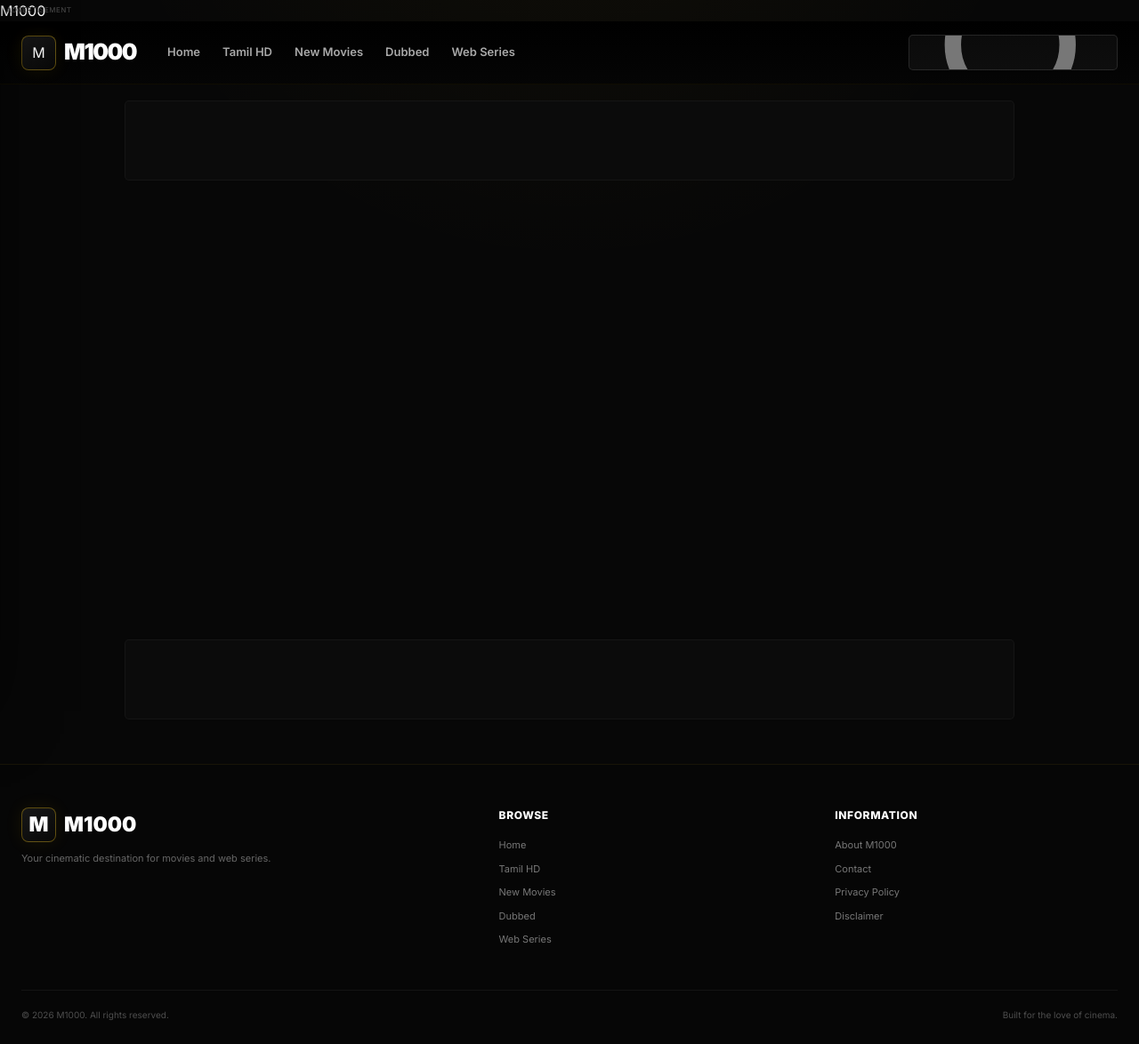
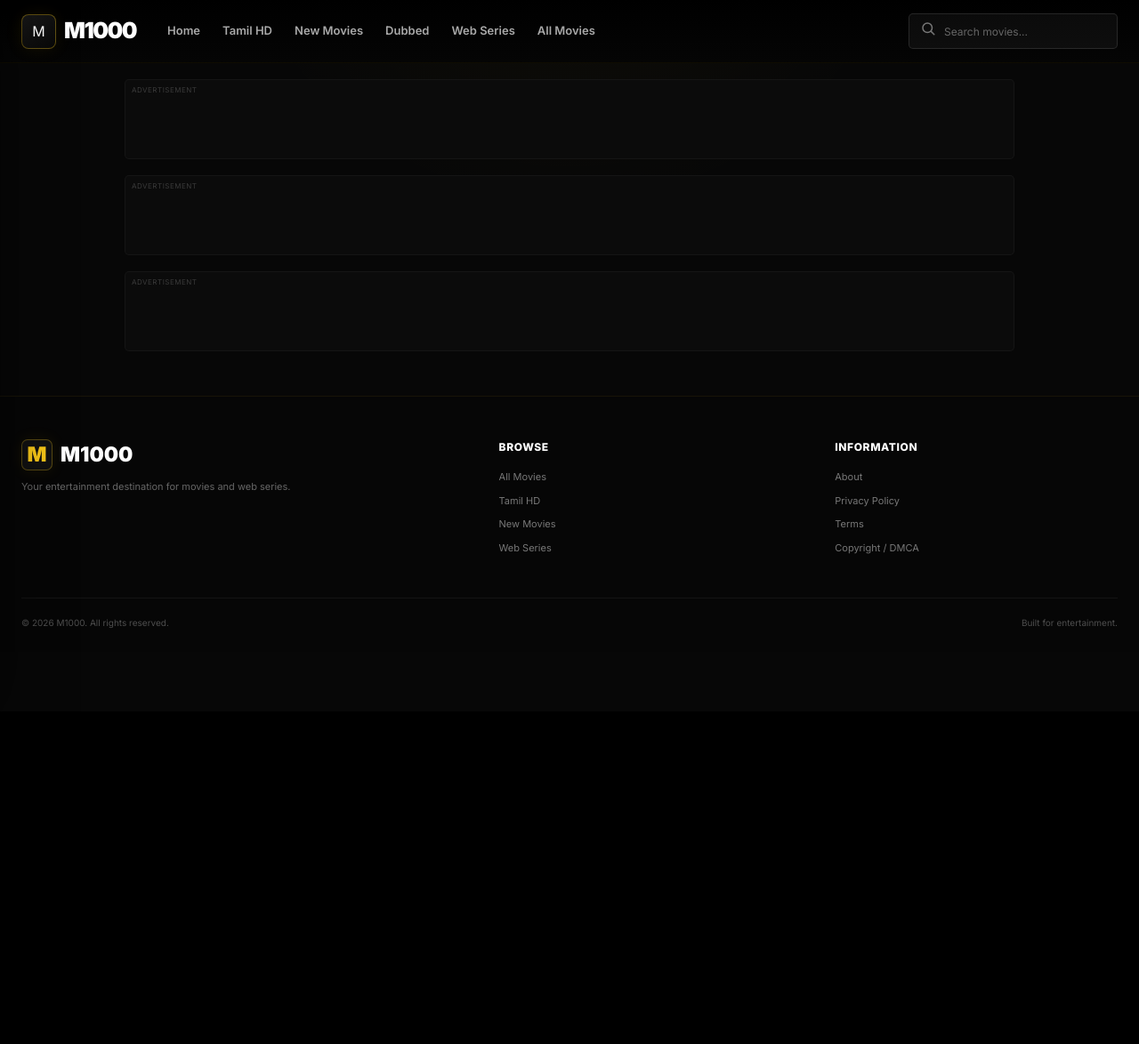
Before and after one commit to DivineDemonn/M1000, a Flask app: template templates/base.html in a window 1280 px wide. Shown: the whole page at 89% size. After the commit the page ends 707 px from the top, so only its background shows below. Run offline with Flask 3, Linux system fonts and the light colour scheme; the template is opened without the code that fills it, so the values that code supplies are empty.

Commit message:
Update base.html

```diff
--- a/templates/base.html
+++ b/templates/base.html
@@ -1,10 +1,16 @@
+<!-- =========================================================
+     M1000 — BASE TEMPLATE
+     Netflix-inspired Yellow / Black UI
+     File: templates/base.html
+========================================================= -->
+
 <!DOCTYPE html>
 <html lang="en">
+
 <head>
 
     <!-- =====================================================
-         M1000 — BASE TEMPLATE
-         Premium Black + Yellow Cinematic UI
+         BASIC META
     ====================================================== -->
 
     <meta charset="UTF-8">
@@ -26,13 +32,13 @@
 
     <title>
         {% block title %}
-            {{ page_title or site_name }}
+            {{ site_name }}
         {% endblock %}
     </title>
 
 
     <!-- =====================================================
-         FONTS
+         GOOGLE FONT
     ====================================================== -->
 
     <link
@@ -61,6 +67,7 @@
         href="{{ url_for('static', filename='css/style.css') }}"
     >
 
+
     {% block head %}{% endblock %}
 
 </head>
@@ -68,33 +75,12 @@
 
 <body>
 
-    <!-- =====================================================
-         PAGE LOADER
-    ====================================================== -->
 
-    <div
-        class="page-loader"
-        id="pageLoader"
-        aria-hidden="true"
-    >
+<!-- =========================================================
+     HEADER
+========================================================= -->
 
-        <div class="loader-logo">
-            M1000
-        </div>
-
-        <div class="loader-line"></div>
-
-    </div>
-
-
-    <!-- =====================================================
-         HEADER
-    ====================================================== -->
-
-    <header
-        class="site-header"
-        id="siteHeader"
-    >
+<header class="site-header">
 
     <nav
         class="navbar"
@@ -114,9 +100,9 @@
                 aria-label="M1000 Home"
             >
 
-                    <span class="brand-mark">
+                <div class="brand-mark">
                     M
-                    </span>
+                </div>
 
                 <span class="brand-text">
                     M1000
@@ -131,12 +117,14 @@
 
             <div class="desktop-nav">
 
+
                 <a
                     href="{{ url_for('home') }}"
                     class="nav-link"
                 >
                     Home
                 </a>
+
 
                 <a
                     href="{{ url_for(
@@ -148,6 +136,7 @@
                     Tamil HD
                 </a>
 
+
                 <a
                     href="{{ url_for(
                         'category',
@@ -157,6 +146,7 @@
                 >
                     New Movies
                 </a>
+
 
                 <a
                     href="{{ url_for(
@@ -168,6 +158,7 @@
                     Dubbed
                 </a>
 
+
                 <a
                     href="{{ url_for(
                         'category',
@@ -176,6 +167,14 @@
                     class="nav-link"
                 >
                     Web Series
+                </a>
+
+
+                <a
+                    href="{{ url_for('movies') }}"
+                    class="nav-link"
+                >
+                    All Movies
                 </a>
 
             </div>
@@ -188,7 +187,9 @@
             <div class="nav-actions">
 
 
-                    <!-- Desktop Search -->
+                <!-- =================================================
+                     DESKTOP SEARCH
+                ================================================== -->
 
                 <form
                     action="{{ url_for('search') }}"
@@ -197,9 +198,134 @@
                     role="search"
                 >
 
+                    <span
+                        class="search-icon"
+                        aria-hidden="true"
+                    >
                         <svg
-                            class="search-icon"
                             viewBox="0 0 24 24"
+                            width="18"
+                            height="18"
+                        >
+                            <circle
+                                cx="11"
+                                cy="11"
+                                r="7"
+                                fill="none"
+                                stroke="currentColor"
+                                stroke-width="2"
+                            />
+
+                            <path
+                                d="M16.5 16.5L21 21"
+                                fill="none"
+                                stroke="currentColor"
+                                stroke-width="2"
+                                stroke-linecap="round"
+                            />
+                        </svg>
+                    </span>
+
+
+                    <input
+                        type="search"
+                        name="q"
+                        value="{{ request.args.get('q', '') }}"
+                        placeholder="Search movies..."
+                        autocomplete="off"
+                        aria-label="Search movies"
+                    >
+
+                </form>
+
+
+                <!-- =================================================
+                     MOBILE SEARCH BUTTON
+                ================================================== -->
+
+                <button
+                    type="button"
+                    class="mobile-search-button"
+                    id="mobile-search-button"
+                    aria-label="Open search"
+                    aria-expanded="false"
+                    aria-controls="mobile-search-panel"
+                >
+
+                    <svg
+                        viewBox="0 0 24 24"
+                        width="21"
+                        height="21"
+                        aria-hidden="true"
+                    >
+
+                        <circle
+                            cx="11"
+                            cy="11"
+                            r="7"
+                            fill="none"
+                            stroke="currentColor"
+                            stroke-width="2"
+                        />
+
+                        <path
+                            d="M16.5 16.5L21 21"
+                            fill="none"
+                            stroke="currentColor"
+                            stroke-width="2"
+                            stroke-linecap="round"
+                        />
+
+                    </svg>
+
+                </button>
+
+
+                <!-- =================================================
+                     MOBILE MENU BUTTON
+                ================================================== -->
+
+                <button
+                    type="button"
+                    class="mobile-menu-button"
+                    id="mobile-menu-button"
+                    aria-label="Open navigation menu"
+                    aria-expanded="false"
+                    aria-controls="mobile-menu"
+                >
+
+                    <span></span>
+                    <span></span>
+                    <span></span>
+
+                </button>
+
+            </div>
+
+        </div>
+
+
+        <!-- =====================================================
+             MOBILE SEARCH PANEL
+        ====================================================== -->
+
+        <div
+            class="mobile-search-panel"
+            id="mobile-search-panel"
+        >
+
+            <form
+                action="{{ url_for('search') }}"
+                method="GET"
+                role="search"
+            >
+
+                <div class="mobile-search-input">
+
+                    <svg
+                        viewBox="0 0 24 24"
+                        width="18"
+                        height="18"
                         aria-hidden="true"
                     >
 
@@ -226,133 +352,17 @@
                     <input
                         type="search"
                         name="q"
-                            placeholder="Search..."
-                            autocomplete="off"
-                            aria-label="Search movies"
-                        >
-
-
-                        <kbd>/</kbd>
-
-                    </form>
-
-
-                    <!-- Mobile Search -->
-
-                    <button
-                        type="button"
-                        class="icon-button mobile-search-button"
-                        id="mobileSearchButton"
-                        aria-label="Open search"
-                        aria-expanded="false"
-                        aria-controls="mobileSearchPanel"
-                    >
-
-                        <svg
-                            viewBox="0 0 24 24"
-                            aria-hidden="true"
-                        >
-
-                            <circle
-                                cx="11"
-                                cy="11"
-                                r="7"
-                                fill="none"
-                                stroke="currentColor"
-                                stroke-width="2"
-                            />
-
-                            <path
-                                d="M16.5 16.5L21 21"
-                                fill="none"
-                                stroke="currentColor"
-                                stroke-width="2"
-                                stroke-linecap="round"
-                            />
-
-                        </svg>
-
-                    </button>
-
-
-                    <!-- Mobile Menu -->
-
-                    <button
-                        type="button"
-                        class="icon-button mobile-menu-button"
-                        id="mobileMenuButton"
-                        aria-label="Open navigation"
-                        aria-expanded="false"
-                        aria-controls="mobileMenu"
-                    >
-
-                        <span></span>
-                        <span></span>
-                        <span></span>
-
-                    </button>
-
-                </div>
-
-            </div>
-
-
-            <!-- =====================================================
-                 MOBILE SEARCH PANEL
-            ====================================================== -->
-
-            <div
-                class="mobile-search-panel"
-                id="mobileSearchPanel"
-            >
-
-                <form
-                    action="{{ url_for('search') }}"
-                    method="GET"
-                    role="search"
-                >
-
-                    <div class="mobile-search-input">
-
-                        <svg
-                            viewBox="0 0 24 24"
-                            aria-hidden="true"
-                        >
-
-                            <circle
-                                cx="11"
-                                cy="11"
-                                r="7"
-                                fill="none"
-                                stroke="currentColor"
-                                stroke-width="2"
-                            />
-
-                            <path
-                                d="M16.5 16.5L21 21"
-                                fill="none"
-                                stroke="currentColor"
-                                stroke-width="2"
-                                stroke-linecap="round"
-                            />
-
-                        </svg>
-
-
-                        <input
-                            type="search"
-                            name="q"
-                            placeholder="Search movies & series..."
+                        placeholder="Search movies & web series..."
                         autocomplete="off"
                         aria-label="Search movies and web series"
-                        />
+                    >
 
                 </div>
 
 
                 <button
                     type="submit"
-                        class="yellow-button"
+                    class="search-submit"
                 >
                     Search
                 </button>
@@ -366,15 +376,27 @@
 </header>
 
 
-    <!-- =====================================================
+<!-- =========================================================
      MOBILE SIDE MENU
-    ====================================================== -->
+========================================================= -->
+
+<div
+    class="menu-overlay"
+    id="menu-overlay"
+    aria-hidden="true"
+></div>
+
 
 <aside
     class="mobile-menu"
-        id="mobileMenu"
-        aria-hidden="true"
+    id="mobile-menu"
+    aria-label="Mobile navigation"
 >
+
+
+    <!-- =====================================================
+         MOBILE MENU HEADER
+    ====================================================== -->
 
     <div class="mobile-menu-header">
 
@@ -383,7 +405,7 @@
             class="mobile-brand"
         >
 
-                <span class="brand-mark">
+            <span class="mobile-brand-mark">
                 M
             </span>
 
@@ -397,8 +419,8 @@
         <button
             type="button"
             class="close-menu"
-                id="closeMenu"
-                aria-label="Close navigation"
+            id="close-menu"
+            aria-label="Close navigation menu"
         >
             ×
         </button>
@@ -406,11 +428,11 @@
     </div>
 
 
-        <div class="mobile-menu-body">
+    <!-- =====================================================
+         MOBILE NAVIGATION
+    ====================================================== -->
 
-            <p class="mobile-menu-label">
-                BROWSE
-            </p>
+    <div class="mobile-menu-inner">
 
 
         <a
@@ -476,11 +498,11 @@
         >
 
             <span class="mobile-nav-icon">
-                    TV
+                DUB
             </span>
 
             <span>
-                    Dubbed Movies
+                Tamil Dubbed
             </span>
 
         </a>
@@ -505,150 +527,193 @@
         </a>
 
 
-            <div class="mobile-divider"></div>
-
-
-            <p class="mobile-menu-label">
-                M1000
-            </p>
-
-
         <a
-                href="{{ url_for('home') }}#latest"
+            href="{{ url_for('movies') }}"
             class="mobile-nav-link"
         >
 
             <span class="mobile-nav-icon">
-                    ★
+                ✦
             </span>
 
             <span>
-                    Latest Releases
+                All Movies
+            </span>
+
+        </a>
+
+
+        <!-- =================================================
+             MOBILE MENU DIVIDER
+        ================================================== -->
+
+        <div class="mobile-menu-divider"></div>
+
+
+        <!-- =================================================
+             MOBILE LEGAL LINKS
+        ================================================== -->
+
+        <a
+            href="{{ url_for('about') }}"
+            class="mobile-nav-link secondary"
+        >
+
+            <span class="mobile-nav-icon">
+                i
+            </span>
+
+            <span>
+                About
             </span>
 
         </a>
 
 
         <a
-                href="{{ url_for('home') }}#popular"
-                class="mobile-nav-link"
+            href="{{ url_for('privacy') }}"
+            class="mobile-nav-link secondary"
         >
 
             <span class="mobile-nav-icon">
-                    ↑
+                •
             </span>
 
             <span>
-                    Popular
+                Privacy Policy
+            </span>
+
+        </a>
+
+
+        <a
+            href="{{ url_for('dmca') }}"
+            class="mobile-nav-link secondary"
+        >
+
+            <span class="mobile-nav-icon">
+                ©
+            </span>
+
+            <span>
+                Copyright / DMCA
             </span>
 
         </a>
 
     </div>
 
+</aside>
 
-        <div class="mobile-menu-footer">
 
-            <span>
-                M1000
+<!-- =========================================================
+     TOP ADVERTISEMENT
+========================================================= -->
+
+<div class="site-top-ad">
+
+    <div class="ad-container desktop-ad">
+
+        <span class="ad-label">
+            Advertisement
         </span>
 
-            <small>
-                Cinematic entertainment
-            </small>
+
+        <!-- =================================================
+             ADSTERRA DESKTOP AD
+
+             Paste your Adsterra code here.
+
+             Example:
+
+             <script async ...>
+                 YOUR_ADSTERRA_CODE
+             </script>
+
+             DO NOT use example code as a real ad.
+        ================================================== -->
+
+        <div
+            class="ad-slot adsterra-desktop"
+            id="adsterra-desktop-top"
+        ></div>
 
     </div>
 
-    </aside>
+
+    <div class="ad-container mobile-ad">
+
+        <span class="ad-label">
+            Advertisement
+        </span>
 
 
-    <!-- =====================================================
-         MENU OVERLAY
-    ====================================================== -->
+        <!-- =================================================
+             ADSTERRA MOBILE AD
+        ================================================== -->
 
         <div
-        class="menu-overlay"
-        id="menuOverlay"
-        aria-hidden="true"
+            class="ad-slot adsterra-mobile"
+            id="adsterra-mobile-top"
         ></div>
 
+    </div>
 
-    <!-- =====================================================
-         TOP ADVERTISEMENT
+</div>
 
-         Replace the content inside this block with
-         your own Adsterra ad code.
 
-         IMPORTANT:
-         Only use ads supplied by your advertising network.
-    ====================================================== -->
+<!-- =========================================================
+     MAIN CONTENT
+========================================================= -->
 
-    <div class="ad-wrapper ad-top">
+<main id="main-content">
+
+
+    {% block content %}
+
+    <!-- Page content goes here -->
+
+    {% endblock %}
+
+
+</main>
+
+
+<!-- =========================================================
+     BOTTOM AD
+========================================================= -->
+
+<div class="site-bottom-ad">
+
+    <div class="ad-container desktop-ad">
 
         <span class="ad-label">
             Advertisement
         </span>
 
         <div
-            class="ad-container"
-            id="topAd"
-        >
-
-            <!-- ADSTERRA CODE GOES HERE -->
+            class="ad-slot adsterra-desktop"
+            id="adsterra-desktop-bottom"
+        ></div>
 
     </div>
 
 </div>
 
 
-    <!-- =====================================================
-         MAIN CONTENT
-    ====================================================== -->
-
-    <main
-        id="mainContent"
-        class="main-content"
-    >
-
-        {% block content %}
-
-        {% endblock %}
-
-    </main>
-
-
-    <!-- =====================================================
-         FOOTER AD
-    ====================================================== -->
-
-    <div class="ad-wrapper ad-bottom">
-
-        <span class="ad-label">
-            Advertisement
-        </span>
-
-        <div
-            class="ad-container"
-            id="bottomAd"
-        >
-
-            <!-- ADSTERRA CODE GOES HERE -->
-
-        </div>
-
-    </div>
-
-
-    <!-- =====================================================
+<!-- =========================================================
      FOOTER
-    ====================================================== -->
+========================================================= -->
 
 <footer class="site-footer">
+
 
     <div class="footer-main">
 
 
-            <!-- Brand -->
+        <!-- =================================================
+             FOOTER BRAND
+        ================================================== -->
 
         <div class="footer-brand">
 
@@ -657,7 +722,7 @@
                 class="footer-logo"
             >
 
-                    <span class="brand-mark">
+                <span class="footer-logo-mark">
                     M
                 </span>
 
@@ -669,14 +734,16 @@
 
 
             <p>
-                    Your cinematic destination for movies
-                    and web series.
+                Your entertainment destination for
+                movies and web series.
             </p>
 
         </div>
 
 
-            <!-- Browse -->
+        <!-- =================================================
+             MOVIE LINKS
+        ================================================== -->
 
         <div class="footer-column">
 
@@ -684,9 +751,13 @@
                 Browse
             </h3>
 
-                <a href="{{ url_for('home') }}">
-                    Home
+
+            <a
+                href="{{ url_for('movies') }}"
+            >
+                All Movies
             </a>
+
 
             <a
                 href="{{ url_for(
@@ -697,6 +768,7 @@
                 Tamil HD
             </a>
 
+
             <a
                 href="{{ url_for(
                     'category',
@@ -706,14 +778,6 @@
                 New Movies
             </a>
 
-                <a
-                    href="{{ url_for(
-                        'category',
-                        category_name='Tamil Dubbed Movies'
-                    ) }}"
-                >
-                    Dubbed
-                </a>
 
             <a
                 href="{{ url_for(
@@ -727,7 +791,9 @@
         </div>
 
 
-            <!-- Information -->
+        <!-- =================================================
+             INFORMATION LINKS
+        ================================================== -->
 
         <div class="footer-column">
 
@@ -735,20 +801,32 @@
                 Information
             </h3>
 
-                <a href="#">
-                    About M1000
+
+            <a
+                href="{{ url_for('about') }}"
+            >
+                About
             </a>
 
-                <a href="#">
-                    Contact
-                </a>
 
-                <a href="#">
+            <a
+                href="{{ url_for('privacy') }}"
+            >
                 Privacy Policy
             </a>
 
-                <a href="#">
-                    Disclaimer
+
+            <a
+                href="{{ url_for('terms') }}"
+            >
+                Terms
+            </a>
+
+
+            <a
+                href="{{ url_for('dmca') }}"
+            >
+                Copyright / DMCA
             </a>
 
         </div>
@@ -756,18 +834,20 @@
     </div>
 
 
-        <!-- Footer bottom -->
+    <!-- =====================================================
+         FOOTER BOTTOM
+    ====================================================== -->
 
     <div class="footer-bottom">
 
         <p>
-                © {{ current_year }}
-                M1000.
+            © {{ current_year }} M1000.
             All rights reserved.
         </p>
 
+
         <p>
-                Built for the love of cinema.
+            Built for entertainment.
         </p>
 
     </div>
@@ -775,25 +855,23 @@
 </footer>
 
 
-    <!-- =====================================================
+<!-- =========================================================
      BACK TO TOP
-    ====================================================== -->
+========================================================= -->
 
 <button
     type="button"
+    id="back-to-top"
     class="back-to-top"
-        id="backToTop"
     aria-label="Back to top"
 >
-
     ↑
-
 </button>
 
 
-    <!-- =====================================================
+<!-- =========================================================
      JAVASCRIPT
-    ====================================================== -->
+========================================================= -->
 
 <script
     src="{{ url_for('static', filename='js/app.js') }}"
@@ -805,4 +883,5 @@
 
 
 </body>
+
 </html>
```
Lines whose indentation alone changed are shown as unchanged.
